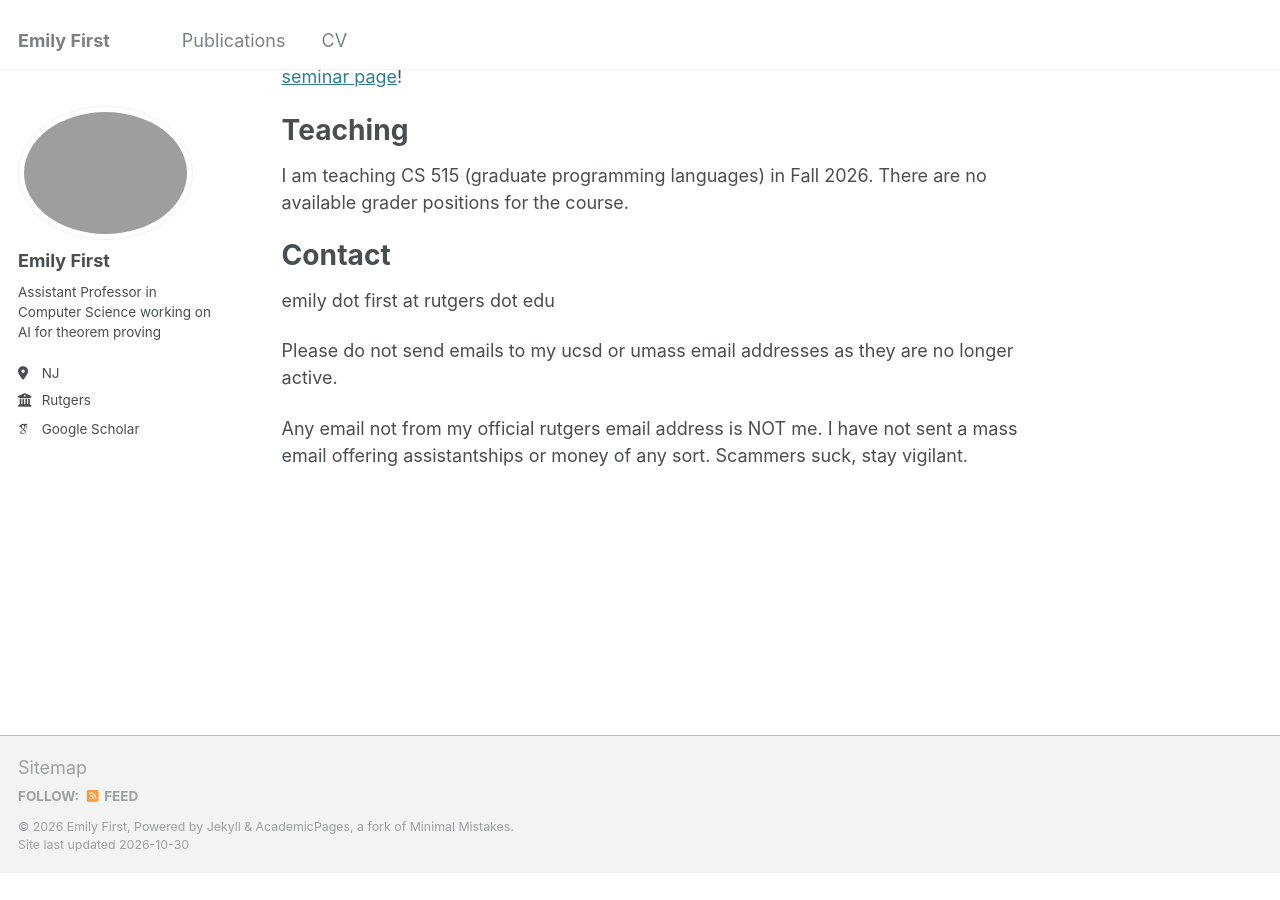
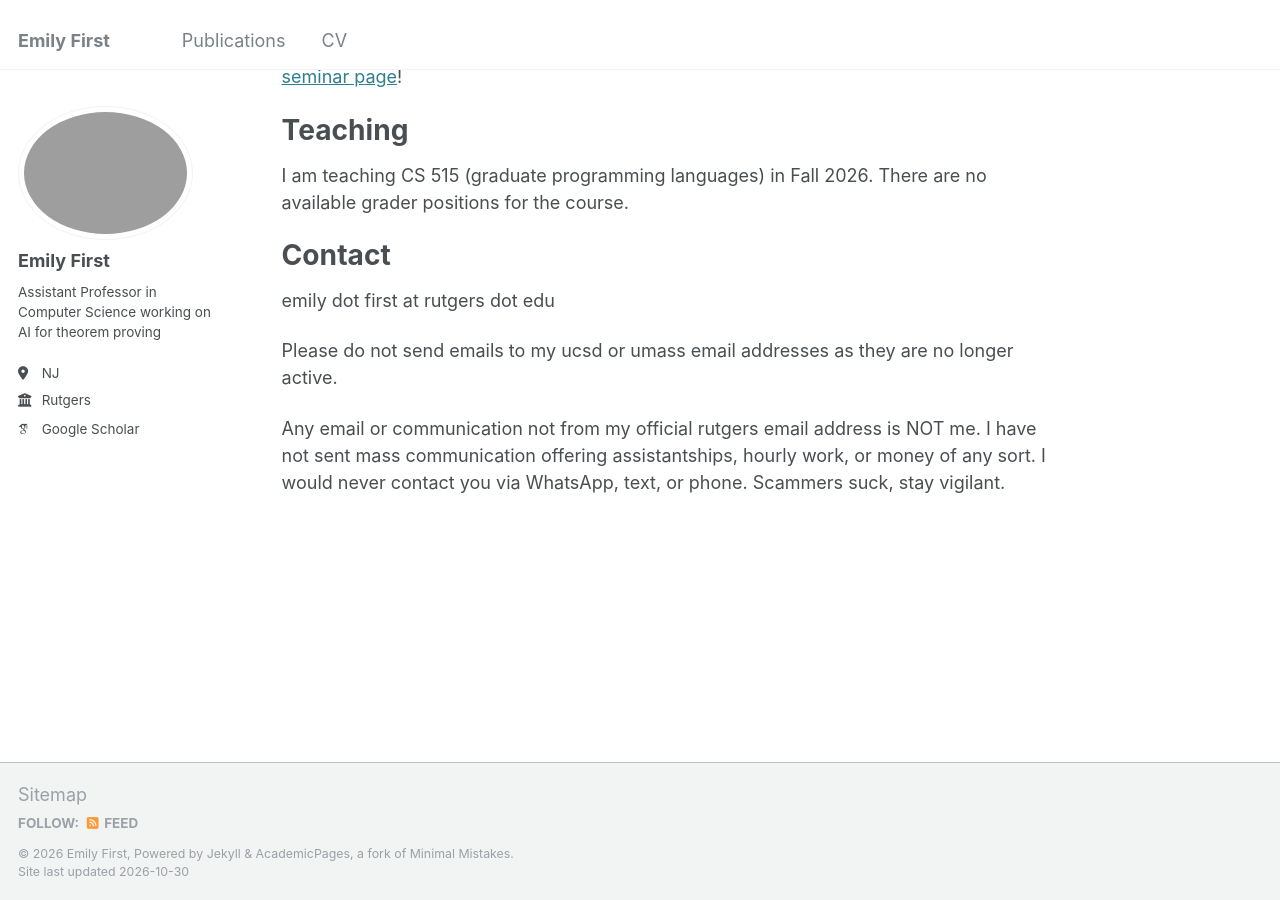
Before and after one commit to efirst/efirst.github.io, a Jekyll site: the page built from _pages/about.md, in a window 1280 px wide and 900 px high, scrolled down 1428 px. Built offline with Jekyll 4.4.1, drawn with Linux system fonts in a browser that asks for light colours; some web fonts are replaced; before the commit the page ends 2301 px from its top, so only the background shows below that.

Commit message:
Update scam warning in contact section
Co-Authored-By: Claude Opus 5.5 <noreply@anthropic.com>

```diff
--- a/_pages/about.md
+++ b/_pages/about.md
@@ -49,4 +49,4 @@ emily dot first at rutgers dot edu
 
 Please do not send emails to my ucsd or umass email addresses as they are no longer active.
 
-Any email not from my official rutgers email address is NOT me. I have not sent a mass email offering assistantships or money of any sort. Scammers suck, stay vigilant.
+Any email or communication not from my official rutgers email address is NOT me. I have not sent mass communication offering assistantships, hourly work, or money of any sort. I would never contact you via WhatsApp, text, or phone. Scammers suck, stay vigilant.
```
